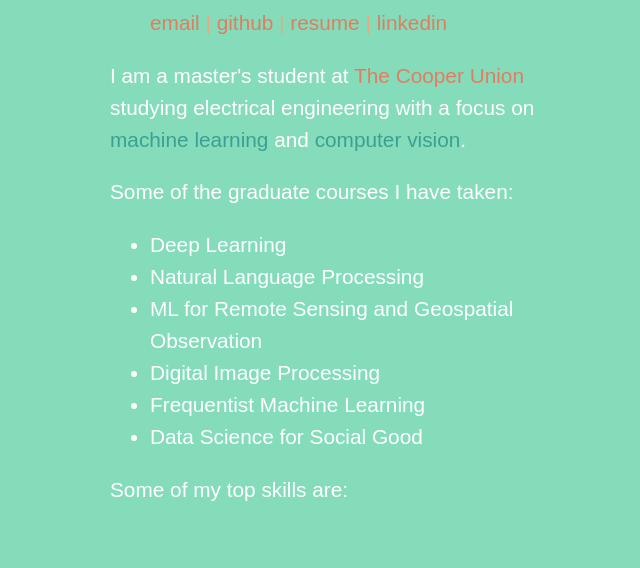
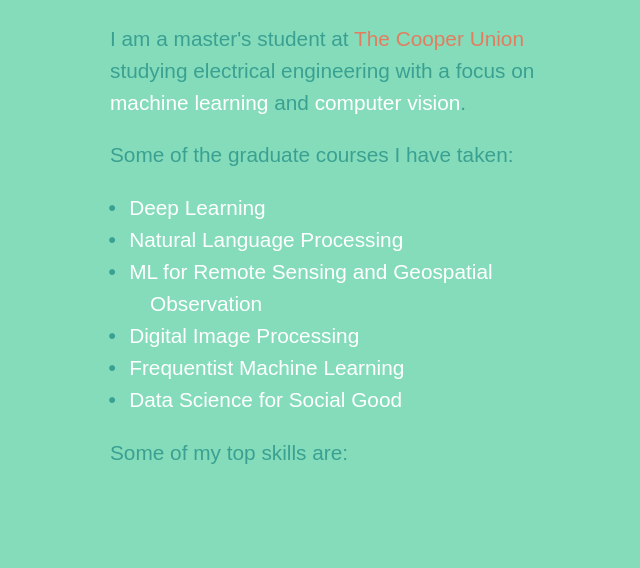
Before and after one commit to yuvalofek/yuvalofek.github.io, a plain HTML site: page index.html in a window 1280 px wide. Shown: the part 232-800 px from the top of the page, without its empty margins (110-750 px from the left). Drawn offline with Linux system fonts and the light colour scheme.

Commit message:
fix links at the top

```diff
--- a/css/style.css
+++ b/css/style.css
@@ -2,7 +2,7 @@
 
 /* Color Choices */
 :root {
-    --light_blue: #85DCBA;
+    --blue: #85DCBA;
     --dark_blue: #3AA192;
     --orange: #e8a87c;
     --red_orange: #e27d60;
@@ -12,12 +12,12 @@
 
 /* General */
 body {
-    background:  var(--light_blue);
+    background:  var(--blue);
     width: 87.5%;
     margin-left: auto;
     margin-right: auto;
     font-family: 'Titillium Web', sans-serif;
-    color: var(--white);
+    color: var(--dark_blue);
     line-height: 2em;
     overflow: hidden;
 }
@@ -49,6 +49,7 @@ body {
 h1 {
     font-size: 3rem;
     line-height: 1em;
+    color: var(--white)
 }
 
 li:hover {
@@ -68,8 +69,11 @@ a:hover {
 
 /* link list */
 #link-list {
+    list-style-type: none;
     font-size: 1em;
     color: var(--orange);
+    margin-left: -2em;
+    margin-top: -1.5em;
 }
 #link-list li {
     display: inline;
@@ -81,9 +85,28 @@ a:hover {
     content: "";
 }
 
+/* course list */
+#courses {
+    list-style-type: none;
+}
+#courses li {
+    color: var(--white);
+}
+#courses li:hover {
+    color: var(--purple);
+}
+#courses li::before {
+    content: "\2022";
+    color: var(--dark_blue);
+    font-weight: bold;
+    display: inline-block;
+    width: 1em;
+    margin-left: -2em;
+}
+
 
 /* paragraphs */
 p b {
     font-weight: normal;
-    color: var(--dark_blue);
+    color: var(--white);
 }
--- a/index.html
+++ b/index.html
@@ -27,7 +27,7 @@
             <p>
                 Some of the graduate courses I have taken:
             </p>
-            <ul>
+            <ul id="courses">
                 <li>Deep Learning</li>
                 <li>Natural Language Processing</li>
                 <li>ML for Remote Sensing and Geospatial Observation</li>
```
